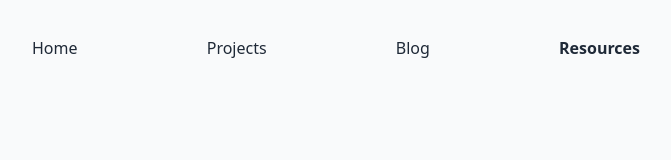
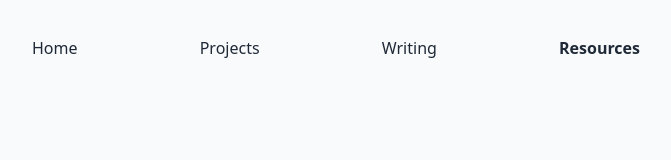
Before and after one commit to HangCcZ/HangC.dev, a Next.js app: page /resource in a window 1280 px wide. Shown: the top 160 px of the page, without its empty margins (304-975 px from the left). Built offline with nearby package versions, Linux system fonts and the light colour scheme.

Commit message:
changed naming of blog to writing

```diff
--- a/components/NavBar.jsx
+++ b/components/NavBar.jsx
@@ -13,7 +13,11 @@ function NavItems() {
       href: '/project',
       current: router.asPath === '/project',
     },
-    { name: 'Blog', href: '/blog', current: router.asPath === '/blog' },
+    {
+      name: 'Writing',
+      href: '/writing',
+      current: router.asPath === '/writing',
+    },
     {
       name: 'Resources',
       href: '/resource',
```
Also changed, not shown: pages/writing.jsx (renamed from pages/blog.jsx).
